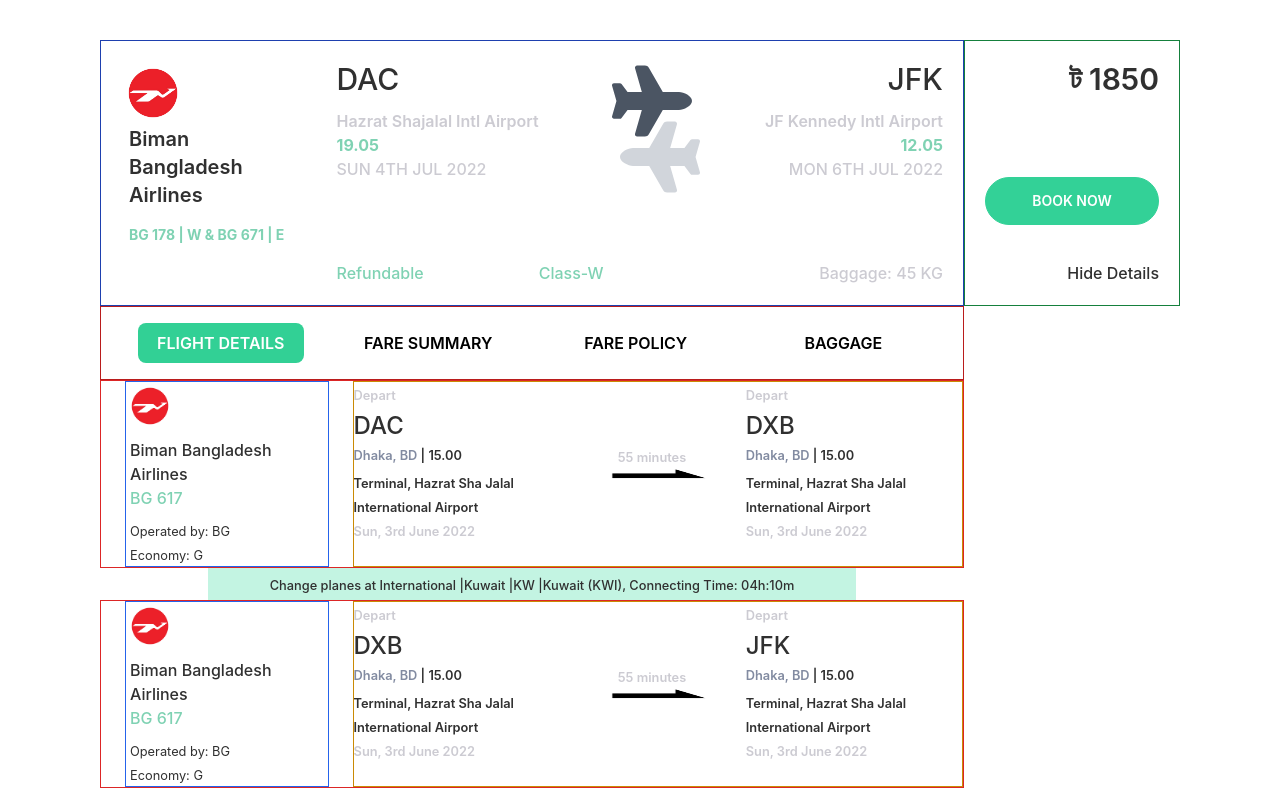
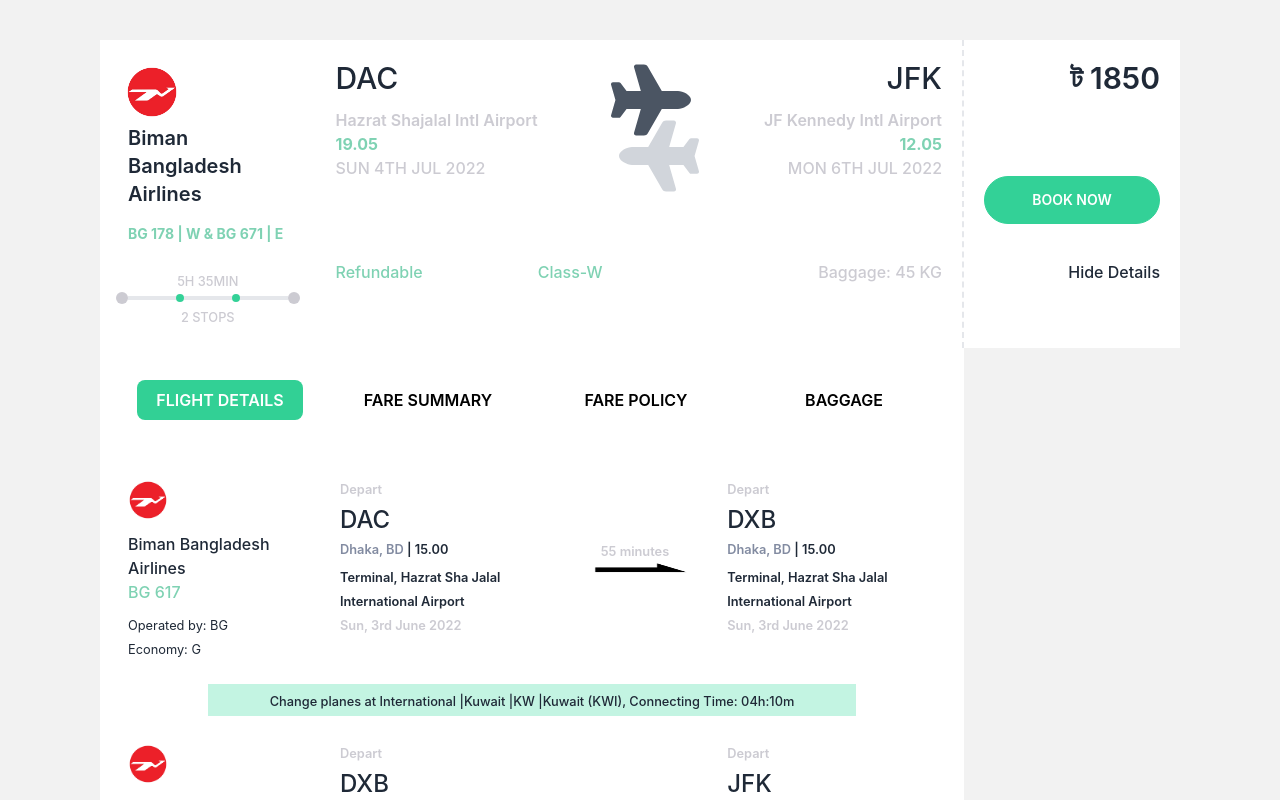
Before and after one commit to hasanshanto01/flyfartech-assignment, a React (Create React App) app: page / in a window 1280 px wide. Both pictures are taken after a click on the button "Flight Details". Shown: the top 800 px of the page. Built offline with nearby package versions, Linux system fonts and the light colour scheme.

Commit message:
code modified

```diff
--- a/public/index.html
+++ b/public/index.html
@@ -1,5 +1,5 @@
 <!DOCTYPE html>
-<html lang="en" data-theme="light">
+<html lang="en" data-theme="autumn">
 
 <head>
   <meta charset="utf-8" />
--- a/src/Pages/Baggage/Baggage.js
+++ b/src/Pages/Baggage/Baggage.js
@@ -22,7 +22,7 @@
     ];
 
     return (
-        <div className="overflow-x-auto border border-yellow-500 p-10">
+        <div className="overflow-x-auto p-10" data-theme="light">
             <table className="table table-zebra">
                 {/* head */}
                 <thead className='bg-primary text-white'>
--- a/src/Pages/FarePolicy/FarePolicy.js
+++ b/src/Pages/FarePolicy/FarePolicy.js
@@ -2,7 +2,7 @@
 
 const FarePolicy = () => {
     return (
-        <div className='grid grid-cols-2 gap-10 p-10 border border-green-700'>
+        <div className='grid grid-cols-2 gap-10 p-10' data-theme="light">
             <div>
                 <button className='bg-accent py-2 w-40 rounded-md mb-2'>Cancellation</button>
                 <p className='text-info text-sm font-semibold'>Refund Amount = Paid Amount - Airline Cancellation Fee</p>
--- a/src/Pages/FareSummary/FareSummary.js
+++ b/src/Pages/FareSummary/FareSummary.js
@@ -34,7 +34,7 @@
     ];
 
     return (
-        <div className="overflow-x-auto border border-yellow-500 p-10">
+        <div className="overflow-x-auto p-10" data-theme="light">
             <table className="table table-zebra">
                 {/* head */}
                 <thead className='bg-primary text-white'>
--- a/src/Pages/FlightDetails/FlightDetails.js
+++ b/src/Pages/FlightDetails/FlightDetails.js
@@ -18,12 +18,12 @@
     ];
 
     return (
-        <div>
-            <div className='border border-red-600 flex'>
-                <div className='border border-blue-600 w-1/4 ml-6'>
+        <div data-theme="light">
+            <div className='flex'>
+                <div className='w-1/4 p-6'>
                     <Airlines></Airlines>
                 </div>
-                <div className='border border-yellow-600 w-3/4 ml-6'>
+                <div className='w-3/4 p-6'>
                     <Flight1
                         flightData={flightData}
                     ></Flight1>
@@ -32,11 +32,11 @@
             <div className='w-3/4 mx-auto py-1 bg-accent text-center'>
                 <p className='font-medium'><small>Change planes at International |Kuwait |KW |Kuwait (KWI), Connecting Time: 04h:10m</small></p>
             </div>
-            <div className='border border-red-600 flex'>
-                <div className='border border-blue-600 w-1/4 ml-6'>
+            <div className='flex'>
+                <div className='w-1/4 p-6'>
                     <Airlines></Airlines>
                 </div>
-                <div className='border border-yellow-600 w-3/4 ml-6'>
+                <div className='w-3/4 p-6'>
                     <Flight2
                         flightData={flightData}
                     ></Flight2>
--- a/src/Pages/Home/BimanBangladesh/BimanBangladesh.js
+++ b/src/Pages/Home/BimanBangladesh/BimanBangladesh.js
@@ -6,19 +6,32 @@
 const BimanBangladesh = () => {
     return (
         <div className='flex'>
-            <div className='border border-blue-800 flex w-4/5'>
+            <div className='flex w-4/5 border-r-2 border-dashed'>
                 <div className='w-1/4 p-5'>
                     <div>
                         <img src={airlinesLogo} alt="airlines-logo" className='w-16 h-16' />
                         <h3 className='text-xl font-semibold ml-2'>Biman Bangladesh Airlines</h3>
                     </div>
                     <p className='text-sm text-secondary ml-2 mt-4'><strong>BG 178 | W & BG 671 | E</strong></p>
+                    <div className='flex flex-col items-center mt-6'>
+                        <p className='text-info font-medium'><small>5H 35MIN</small></p>
+                        <div className='flex items-center'>
+                            <div className='bg-info w-3 h-3 rounded-full'></div>
+                            <hr className='border-2 w-12' />
+                            <div className='bg-primary w-2 h-2 rounded-full'></div>
+                            <hr className='border-2 w-12' />
+                            <div className='bg-primary w-2 h-2 rounded-full'></div>
+                            <hr className='border-2 w-12' />
+                            <div className='bg-info w-3 h-3 rounded-full'></div>
+                        </div>
+                        <p className='text-info font-medium'><small>2 STOPS</small></p>
+                    </div>
                 </div>
                 <div className='w-3/4 p-5'>
                     <FlightView></FlightView>
                 </div>
             </div>
-            <div className='border border-green-700 w-1/5 p-5'>
+            <div className='w-1/5 p-5'>
                 <BookNow></BookNow>
             </div>
         </div>
--- a/src/Pages/Home/Home/Home.js
+++ b/src/Pages/Home/Home/Home.js
@@ -3,7 +3,7 @@
 const Home = () => {
 
     return (
-        <div>
+        <div data-theme="light">
             <BimanBangladesh></BimanBangladesh>
         </div>
     );
--- a/src/Pages/Shared/Menu/Menu.js
+++ b/src/Pages/Shared/Menu/Menu.js
@@ -4,9 +4,9 @@
 const Menu = ({ isHide, setIsHide }) => {
 
     return (
-        <>
+        <div data-theme="light">
             {
-                isHide ? <></> : <div className="p-4 border border-red-700 grid grid-cols-4">
+                isHide ? <></> : <div className="px-4 py-8 grid grid-cols-4">
                     <NavLink to='/' className='w-4/5 mx-auto p-2 rounded-lg text-center font-semibold' style={({ isActive }) => {
                         return {
                             color: isActive ? "white" : "black",
@@ -41,7 +41,7 @@
                     >BAGGAGE</NavLink>
                 </div>
             }
-        </>
+        </div>
     );
 };
 
--- a/tailwind.config.js
+++ b/tailwind.config.js
@@ -4,7 +4,8 @@
   daisyui: {
     themes: [
       {
-        mytheme: {
+        light: {
+          ...require("daisyui/src/theming/themes")["[data-theme=light]"],
 
           "primary": "#32D095",
 
@@ -25,6 +26,8 @@
           "error": "#E58B8B",
         },
       },
+      "autumn",
+      "light"
     ],
   },
   plugins: [require("daisyui")],
```
